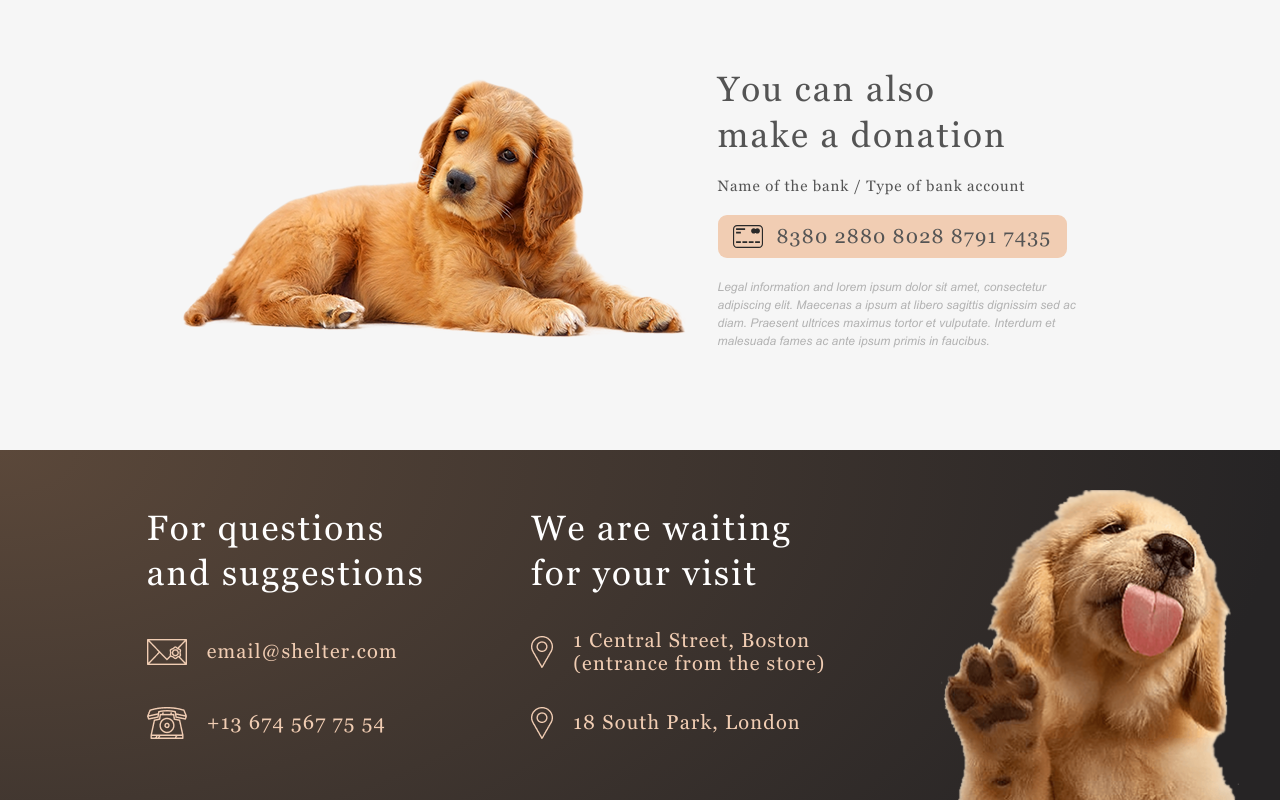
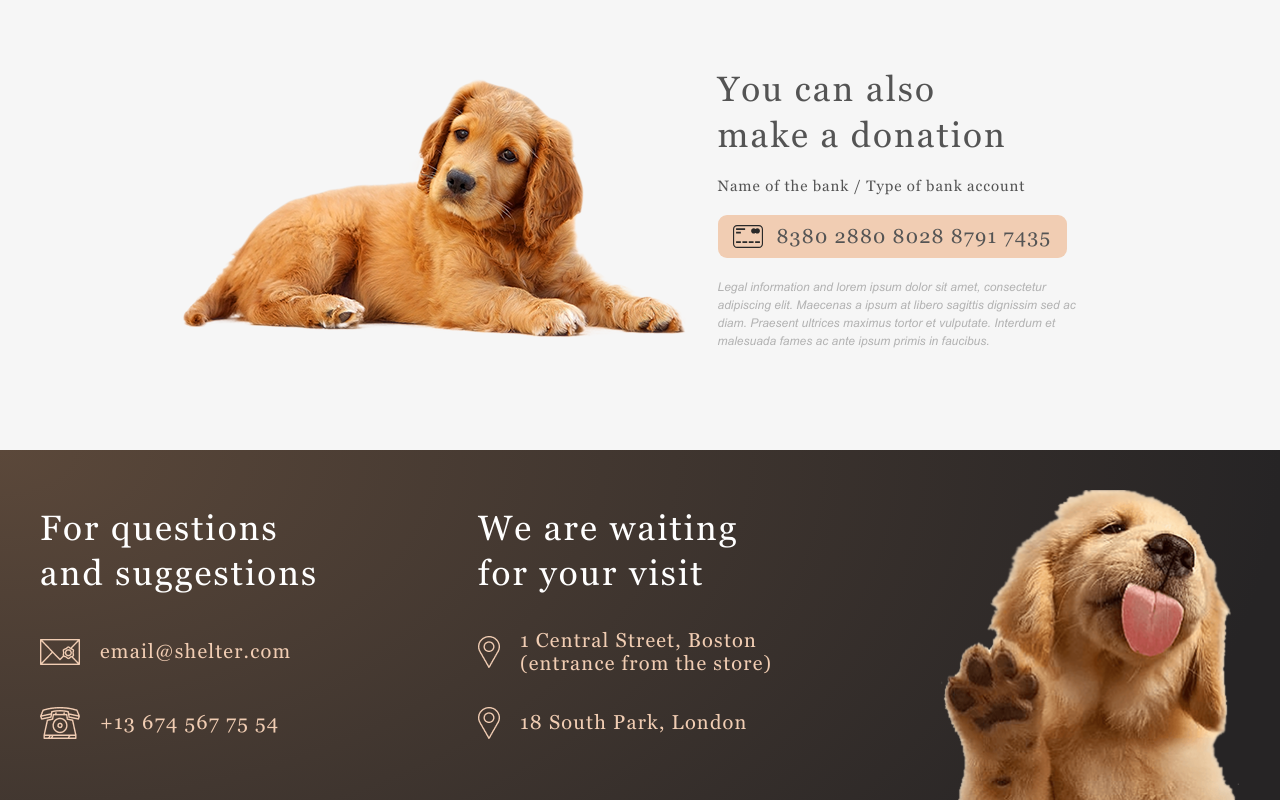
Before and after one commit to kate-js/RSSchool, a plain HTML site: page shelter/pages/main/main.html in a window 1280 px wide. Shown: the part 2998-3798 px from the top of the page. Drawn offline with Linux system fonts and the light colour scheme; a web font is replaced by a local one.

Commit message:
refactor: footer section

```diff
--- a/shelter/pages/main/main.css
+++ b/shelter/pages/main/main.css
@@ -477,12 +477,12 @@ html {
 
 .footer {
   display: flex;
-  justify-content: space-between;
   margin-bottom: 60px;
 }
 
 .footer_info {
   margin-top: 16px;
+  margin-right: 160px;
   display: flex;
   flex-direction: column;
 }
--- a/shelter/pages/pets/pets.css
+++ b/shelter/pages/pets/pets.css
@@ -292,12 +292,12 @@ html {
 
 .footer {
   display: flex;
-  justify-content: space-between;
   margin-bottom: 60px;
 }
 
 .footer_info {
   margin-top: 16px;
+  margin-right: 160px;
   display: flex;
   flex-direction: column;
 }
```
